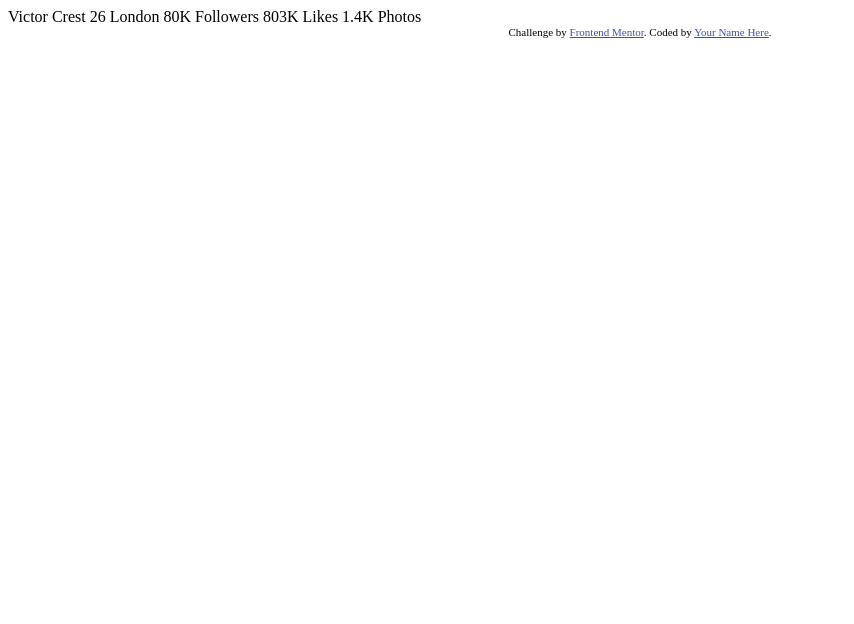
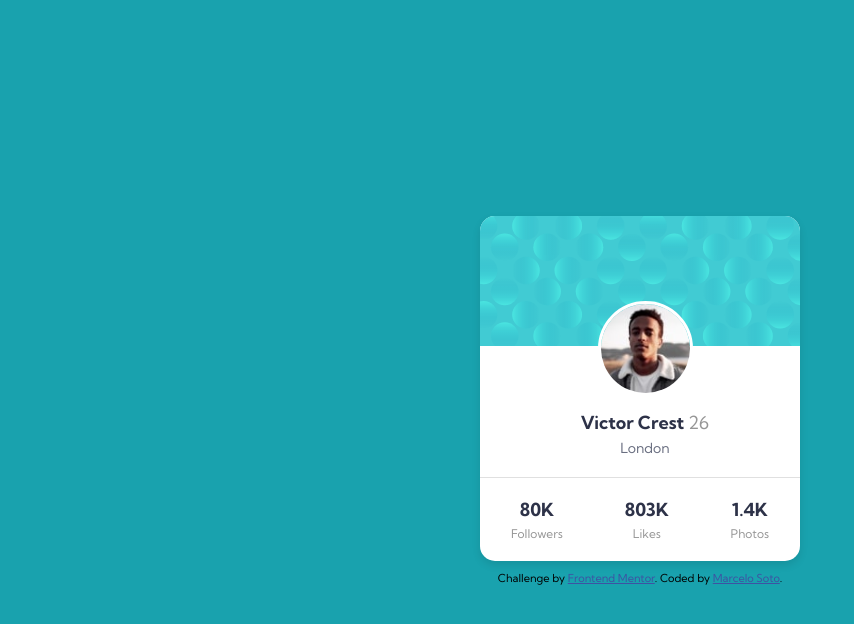
Before and after one commit to sotomarcelo/Front-Activities, a plain HTML site: page profile-card-component-main/index.html in a window 1280 px wide. Shown: the whole page, without its empty margins (0-854 px from the left). Drawn offline with Linux system fonts and the light colour scheme.

Commit message:
Project complete

```diff
--- a/profile-card-component-main/index.html
+++ b/profile-card-component-main/index.html
@@ -5,31 +5,38 @@
   <meta name="viewport" content="width=device-width, initial-scale=1.0"> <!-- displays site properly based on user's device -->
 
   <link rel="icon" type="image/png" sizes="32x32" href="./images/favicon-32x32.png">
+  <link rel="stylesheet" href="style.css">
 
   <title>Frontend Mentor | Profile card component</title>
 
-  <!-- Feel free to remove these styles or customise in your own stylesheet 👍 -->
-  <style>
-    .attribution { font-size: 11px; text-align: center; }
-    .attribution a { color: hsl(228, 45%, 44%); }
-  </style>
+  <!-- Feel free to remove these styles or customize in your own stylesheet 👍 -->
 </head>
 <body>
-  Victor Crest
-  26
-  London
-
-  80K
-  Followers
-
-  803K
-  Likes
-
-  1.4K
-  Photos
-  <div class="attribution">
-    Challenge by <a href="https://www.frontendmentor.io?ref=challenge" target="_blank">Frontend Mentor</a>.
-    Coded by <a href="#">Your Name Here</a>.
+ <div class="profile-card">
+  <div class="card-header"></div>
+  <div class="card-body">
+      <img class="profile-image" src="images/image-victor.jpg" alt="Foto de Perfil">
+      <h2>Victor Crest <span>26</span></h2>
+      <p>London</p>
   </div>
+  <div class="card-footer">
+      <div class="stat">
+          <h3>80K</h3>
+          <p>Followers</p>
+      </div>
+      <div class="stat">
+          <h3>803K</h3>
+          <p>Likes</p>
+      </div>
+      <div class="stat">
+          <h3>1.4K</h3>
+          <p>Photos</p>
+      </div>
+  </div>
+</div>
+<div class="attribution">
+  Challenge by <a href="https://www.frontendmentor.io?ref=challenge" target="_blank">Frontend Mentor</a>.
+  Coded by <a href="#">Marcelo Soto</a>.
+</div>
 </body>
 </html>
--- /dev/null
+++ b/profile-card-component-main/style.css
@@ -0,0 +1,108 @@
+@import url('https://fonts.googleapis.com/css2?family=Kumbh+Sans:wght@100..900&display=swap');
+
+* {
+    margin: 0;
+    padding: 0;
+    box-sizing: border-box;
+}
+
+body {
+    display: flex;
+    flex-direction: column;
+    justify-content: center;
+    align-items: center;
+    height: 100vh;
+    margin: 0;
+    background-color: hsl(185, 75%, 39%); /* Dark cyan */
+    font-family: 'Kumbh Sans', sans-serif;
+}
+
+.profile-card {
+    background-color: white;
+    width: 100%;
+    max-width: 350px;
+    border-radius: 15px;
+    overflow: hidden;
+    box-shadow: 0 4px 8px rgba(0, 0, 0, 0.1);
+    text-align: center;
+    font-size: 18px; /* Tamaño de fuente base */
+}
+
+.card-header {
+    background-image: url(images/bg-pattern-card.svg); /* Imagen de fondo del header */
+    background-size: cover;
+    height: 130px;
+}
+
+.profile-image {
+    width: 95px;
+    height: 95px;
+    border-radius: 50%;
+    border: 3px solid white;
+    margin-top: -65px;
+}
+
+.card-body {
+    padding: 20px 40px 20px 50px;
+}
+
+.card-body h2 {
+    margin: 10px 0 5px;
+    font-size: 18px; /* Tamaño de fuente especificado */
+    color: hsl(229, 23%, 23%); /* Very dark desaturated blue */
+}
+
+.card-body span {
+    color: hsl(0, 0%, 59%); /* Dark gray */
+    font-weight: 400; /* Peso de la fuente */
+    font-size: 18px;
+}
+
+.card-body p {
+    color: hsl(227, 10%, 46%); /* Dark grayish blue */
+    margin: 0;
+    font-size: 14px;
+}
+
+.card-footer {
+    display: flex;
+    justify-content: space-around;
+    padding: 20px 0;
+    border-top: 1px solid #e0e0e0;
+}
+
+.stat h3 {
+    margin: 0;
+    font-size: 18px;
+    color: hsl(229, 23%, 23%); /* Very dark desaturated blue */
+    font-weight: 700; /* Peso de la fuente para los números */
+}
+
+.stat p {
+    margin: 5px 0 0;
+    font-size: 12px;
+    color: hsl(0, 0%, 59%); /* Dark gray */
+}
+
+/* Estilos responsivos */
+@media (min-width: 375px) {
+    .profile-card {
+        max-width: 320px;
+    }
+}
+
+@media (min-width: 1440px) {
+    .profile-card {
+        max-width: 320px;
+    }
+}
+
+.attribution {
+    font-size: 11px;
+    text-align: center;
+    padding-top: 10px;
+}
+
+.attribution a {
+    color: hsl(228, 45%, 44%);
+}
```
Also changed, not shown: profile-card-component-main/screenshot.jpg (added), 2 other files.
